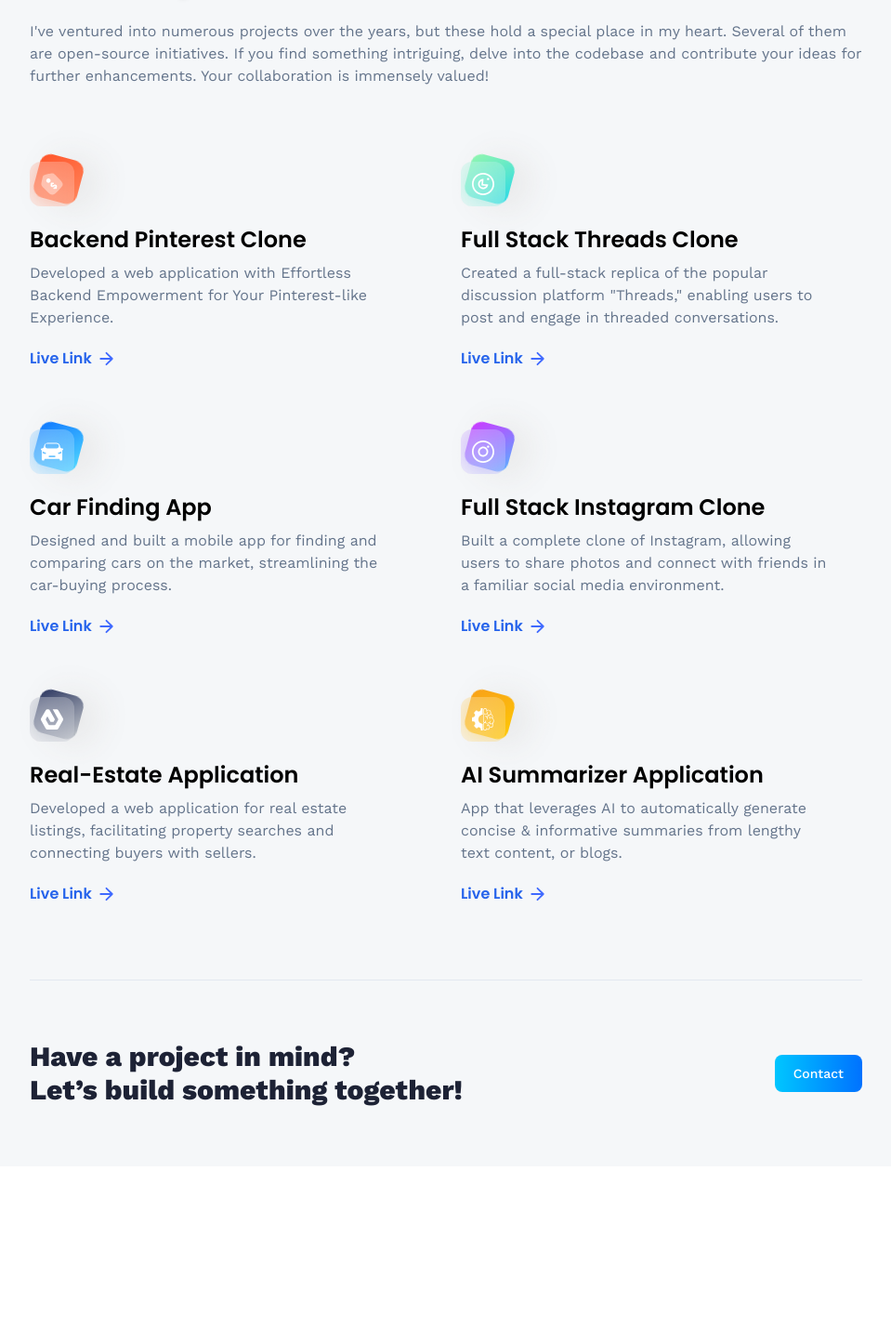
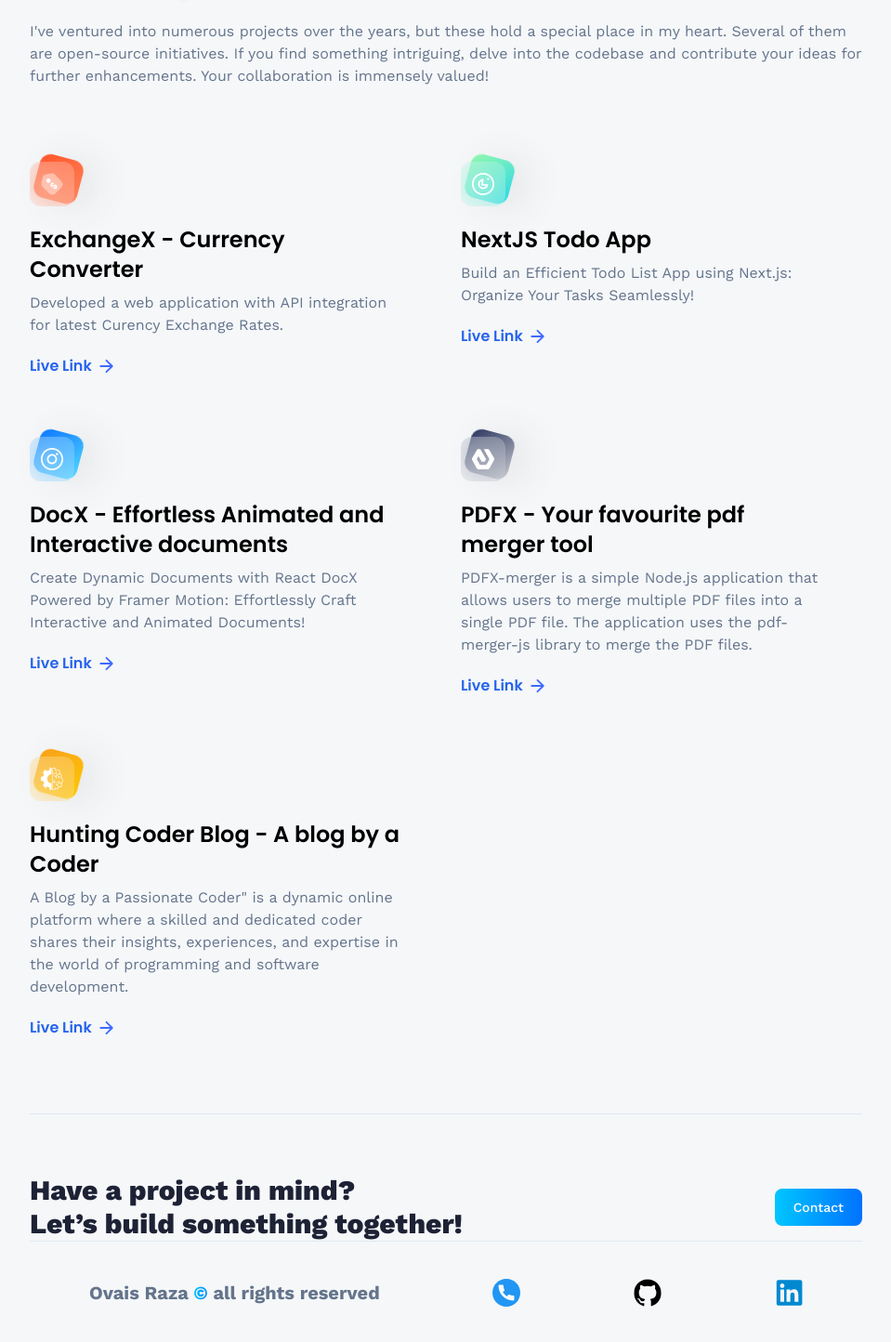
Before and after one commit to 0vai5/Portfolio-App, a React (Vite) app: page /Projects in a window 1280 px wide. Shown: the part 190-1634 px from the top of the page at 93% size, without its empty margins (160-1119 px from the left). Before the commit the page ends 1445 px from the top, so only its background shows below. Built offline with nearby package versions, Linux system fonts and the light colour scheme.

Commit message:
final commit

```diff
--- a/src/Components/CTA.jsx
+++ b/src/Components/CTA.jsx
@@ -2,7 +2,7 @@
 
 const CTA = () => {
   return (
-    <section className='cta'>
+    <section className='cta '>
       <p className='cta-text'>
         Have a project in mind? <br className='sm:block hidden' />
         Let’s build something together!
--- /dev/null
+++ b/src/Components/Footer.jsx
@@ -0,0 +1,26 @@
+import React from "react";
+import { Link } from "react-router-dom";
+import { socialLinks } from "../constants/index";
+
+const Footer = () => {
+  return (
+    <>
+      <section className="footer mt-10">
+        <div className="footer-container flex justify-center items-center">
+          <p className="text-xl font-bold text-slate-500">
+            Ovais Raza <span className="blue-gradient_text">© </span>
+            all rights reserved
+          </p>
+          {/* Map through socialLinks and return anchor tags with icons */}
+          {socialLinks.map((socialLink, index) => (
+            <a key={index} href={socialLink.link}>
+              <img src={socialLink.iconUrl} alt={socialLink.name} style={{ width: '30px', height: '30px', gap: '0', position: 'relative'}} />
+            </a>
+          ))}
+        </div>
+      </section>
+    </>
+  );
+};
+
+export default Footer;
--- a/src/constants/index.js
+++ b/src/constants/index.js
@@ -146,43 +146,36 @@
     {
         iconUrl: pricewise,
         theme: 'btn-back-red',
-        name: 'Backend Pinterest Clone',
-        description: 'Developed a web application with Effortless Backend Empowerment for Your Pinterest-like Experience.',
-        link: 'https://github.com/0vai5/pricewise',
+        name: 'ExchangeX - Currency Converter',
+        description: 'Developed a web application with API integration for latest Curency Exchange Rates.',
+        link: 'https://github.com/0vai5/ExchangeX',
     },
     {
         iconUrl: threads,
         theme: 'btn-back-green',
-        name: 'Full Stack Threads Clone',
-        description: 'Created a full-stack replica of the popular discussion platform "Threads," enabling users to post and engage in threaded conversations.',
-        link: 'https://github.com/adrianhajdin/threads',
-    },
-    {
-        iconUrl: car,
-        theme: 'btn-back-blue',
-        name: 'Car Finding App',
-        description: 'Designed and built a mobile app for finding and comparing cars on the market, streamlining the car-buying process.',
-        link: 'https://github.com/adrianhajdin/project_next13_car_showcase',
+        name: 'NextJS Todo App',
+        description: 'Build an Efficient Todo List App using Next.js: Organize Your Tasks Seamlessly!',
+        link: 'https://github.com/0vai5/Todo-list-via-ReactJS-NextJS',
     },
     {
         iconUrl: snapgram,
-        theme: 'btn-back-pink',
-        name: 'Full Stack Instagram Clone',
-        description: 'Built a complete clone of Instagram, allowing users to share photos and connect with friends in a familiar social media environment.',
-        link: 'https://github.com/adrianhajdin/social_media_app',
+        theme: 'btn-back-blue',
+        name: 'DocX - Effortless Animated and Interactive documents',
+        description: 'Create Dynamic Documents with React DocX Powered by Framer Motion: Effortlessly Craft Interactive and Animated Documents!',
+        link: 'https://github.com/0vai5/DocX',
     },
     {
         iconUrl: estate,
         theme: 'btn-back-black',
-        name: 'Real-Estate Application',
-        description: 'Developed a web application for real estate listings, facilitating property searches and connecting buyers with sellers.',
-        link: 'https://github.com/adrianhajdin/projects_realestate',
+        name: 'PDFX - Your favourite pdf merger tool',
+        description: 'PDFX-merger is a simple Node.js application that allows users to merge multiple PDF files into a single PDF file. The application uses the pdf-merger-js library to merge the PDF files.',
+        link: 'https://github.com/0vai5/PDFX-PDF-MERGER',
     },
     {
         iconUrl: summiz,
         theme: 'btn-back-yellow',
-        name: 'AI Summarizer Application',
-        description: 'App that leverages AI to automatically generate concise & informative summaries from lengthy text content, or blogs.',
-        link: 'https://github.com/adrianhajdin/project_ai_summarizer',
+        name: 'Hunting Coder Blog - A blog by a Coder',
+        description: 'A Blog by a Passionate Coder" is a dynamic online platform where a skilled and dedicated coder shares their insights, experiences, and expertise in the world of programming and software development.',
+        link: 'https://github.com/0vai5/HuntingCoder-Blog-by-a-Coder',
     }
 ];
--- a/src/index.css
+++ b/src/index.css
@@ -23,7 +23,7 @@
 
 @layer utilities {
   .max-container {
-    @apply max-w-5xl mx-auto sm:p-16 pb-12 !pt-[126px] px-8 min-h-[calc(100vh-80px)];
+    @apply max-w-5xl mx-auto sm:p-16 pb-6 !pt-[126px] px-8 min-h-[calc(100vh-80px)];
   }
 
   .head-text {
--- a/src/pages/Contact.jsx
+++ b/src/pages/Contact.jsx
@@ -3,7 +3,7 @@
 import emailjs from "@emailjs/browser";
 import useAlert from "../hooks/useAlert";
 import Alert from "../Components/Alert";
-
+import Footer from "../Components/Footer";
 
 const Contact = () => {
   const [loading, setLoading] = useState(false);
@@ -28,6 +28,10 @@
     setForm({ ...form, [e.target.name]: e.target.value });
   };
 
+  const resetForm = () => {
+    setForm({ name: "", email: "", message: "" });
+  };
+
   const handleSubmit = (e) => {
     e.preventDefault();
     setIsLoading(true);
@@ -47,7 +51,7 @@
       )
       .then(() => {
         setIsLoading(false);
-        setForm({ name: "", email: "", message: "" });
+        resetForm();
         showAlert({
           show: true,
           text: "Thank you for your message 😃",
@@ -56,12 +60,8 @@
 
         setTimeout(() => {
           hideAlert();
-          setForm({
-            name: "",
-            email: "",
-            message: "",
-          });
-        }, 3000); // Move this setTimeout inside the .then block
+          resetForm();
+        }, 3000);
       })
       .catch((error) => {
         setLoading(false);
@@ -76,7 +76,8 @@
   };
 
   return (
-    <section className="relative flex lg:flex-row flex-col max-container justify-center h-[100vh]">
+    <>
+      <section className="relative flex lg:flex-row flex-col max-container justify-center h-[100vh] gap-6">
         {alert.show && <Alert {...alert} />}
         {loading ? (
           <div className="text-center flex justify-center items-center">
@@ -89,6 +90,7 @@
             />
           </div>
         ) : (
+          <>
             <div className="flex-1 min-w-[50%] flex flex-col ">
               <h1 className="head-text">Get in Touch</h1>
 
@@ -141,10 +143,19 @@
                 </form>
               </div>
             </div>
+            <div>
+              <img src="https://th.bing.com/th/id/R.282f4411d07dec117a72f573bd7fc49b?rik=7i3tsCos%2f1w%2bMg&pid=ImgRaw&r=0" alt="" />
+            </div>
+          </>
         )}
-
-
       </section>
+      {!loading && (
+        <>
+          <hr className="border-slate-200" />
+          <Footer />
+        </>
+      )}
+    </>
   );
 };
 
--- a/src/pages/Home.jsx
+++ b/src/pages/Home.jsx
@@ -6,7 +6,8 @@
   VerticalTimelineElement,
 } from "react-vertical-timeline-component";
 import "react-vertical-timeline-component/style.min.css";
-import CTA from "../Components/CTA";
+import CTA  from "../Components/CTA";
+import Footer from '../Components/Footer'
 
 
 const Home = () => {
@@ -114,6 +115,8 @@
 
           <hr className="border-slate-200" />
           <CTA />
+          <hr className="border-slate-200" />
+          <Footer />
 
         </>
       )}
--- a/src/pages/Projects.jsx
+++ b/src/pages/Projects.jsx
@@ -4,6 +4,7 @@
 import { projects } from "../constants/index";
 import CTA from "../Components/CTA";
 import { arrow } from "../assets/icons";
+import Footer from "../Components/Footer";
 
 
 const Projects = () => {
@@ -27,7 +28,7 @@
             marginTop: "15VW",
           }}
         >
-          <BarLoader color="#36D7B7" loading={loading} />
+          <BarLoader color="#ff0f7b" loading={loading} />
         </div>
       )}
 
@@ -91,6 +92,8 @@
           <hr className="border-slate-200" />
 
           <CTA />
+          <hr className="border-slate-200" />
+          <Footer />
         </>
       )}
     </section>
```
Lines whose indentation alone changed are shown as unchanged.
